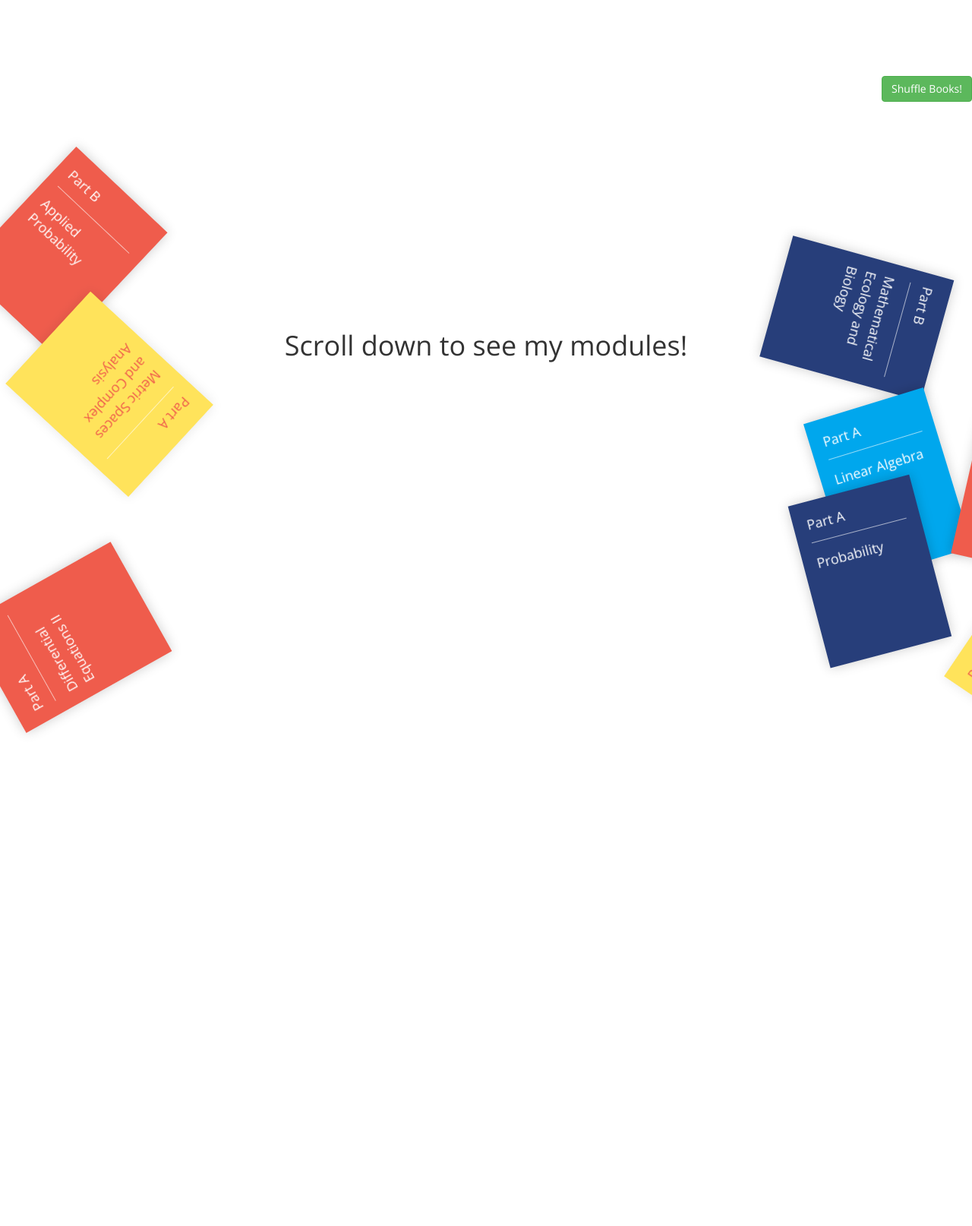
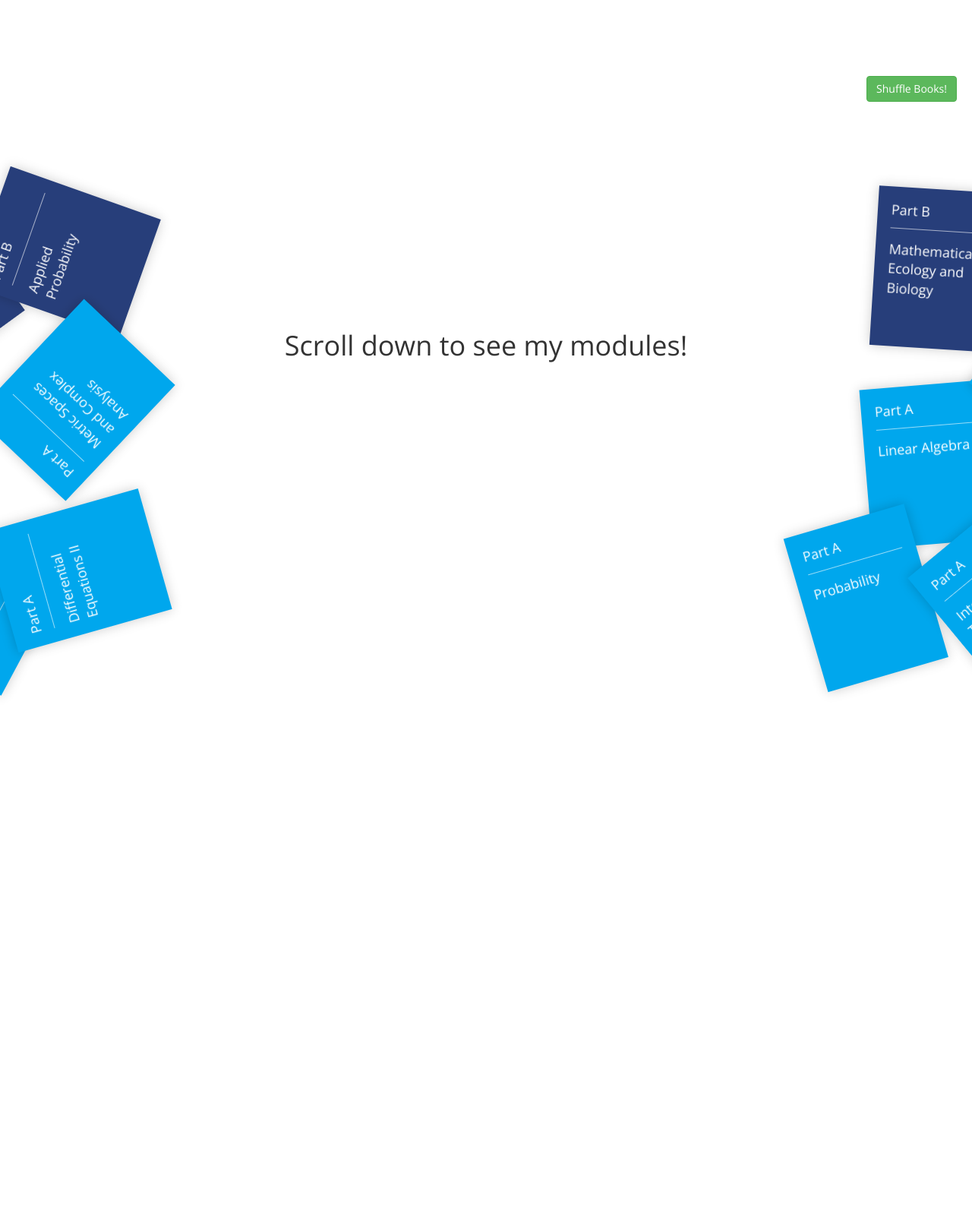
Before and after one commit to tzyl/tzyl.github.io, a Jekyll site: the page built from projects/css_scroll_demo/index.html, in a window 1280 px wide. Shown: the whole page at 76% size. Built offline with Jekyll 4.4.1, drawn with Linux system fonts in a browser that asks for light colours; nearby versions of some CDN libraries; after the commit the page ends 1564 px from its top, so only the background shows below that.

Commit message:
Commented scroll demo javascript. Improved and smoothed shuffle. Updated projects page.

```diff
--- a/projects/css_scroll_demo/css/demo.css
+++ b/projects/css_scroll_demo/css/demo.css
@@ -1,6 +1,6 @@
 body {
   overflow-x: hidden;
-  padding: 50px 0 50px 0;
+  padding-top: 50px;
   font-family: 'Open Sans', sans-serif;
 }
 
@@ -18,7 +18,7 @@
 #shuffle-button, #order-button {
   position: fixed;
   z-index: 1;
-  right: 0;
+  right: 20px;
 }
 
 #shuffle-button {
@@ -29,62 +29,104 @@
   top: 150px;
 }
 
+.tickets .target {
+  padding-bottom: 30px;
+}
+
 .tickets .ticket {
   -webkit-backface-visibility: hidden;
   -moz-backface-visibility: hidden;
   backface-visibility: hidden;
   -webkit-box-shadow: 0 0 15px rgba(0, 0, 0, 0.2);
   box-shadow: 0 0 15px rgba(0, 0, 0, 0.2);
-  height: 220px;
+  height: 210px;
   font-size: 18px;
   margin-bottom: 1em;
   overflow: hidden;
   padding: 1em;
   position: relative;
+  transition: all linear 0.1s;
 }
+
 @media (max-width: 1199px) {
   .tickets .ticket {
     font-size: 14px;
-    height: 180px;
+    height: 170px;
   }
 }
+
+@media (max-width: 991px) {
+  .tickets .ticket {
+    font-size: 11px;
+    height: 150px;
+  }
+}
+
 .tickets .ticket hr {
   border-color: rgba(255, 255, 255, 0.6);
   margin: 0 0 15px;
 }
+
 .tickets .ticket .title {
   background: rgba(255, 255, 255, 0.6);
   margin: 0 0 1em;
   padding: 5px;
   text-align: center;
 }
+
+.tickets .ticket.part-a {
+  background: #00a7ed;
+  color: #ffffff;
+}
+
+/*.tickets .ticket.part-a .title {
+  color: #00a7ed;
+}*/
+
+.tickets .ticket.part-b {
+  background: #273e7a;
+  color: #ffffff;
+}
+
+/*.tickets .ticket.part-b .title {
+  color: #273e7a;
+}*/
+/*
 .tickets .ticket.type1 {
   -webkit-box-shadow: 0 0 15px rgba(0, 0, 0, 0.1);
   box-shadow: 0 0 15px rgba(0, 0, 0, 0.1);
   background: #ffe35b;
   color: #ef5c4b;
 }
+
 .tickets .ticket.type1 .title {
   color: #ffe35b;
 }
+
 .tickets .ticket.type2 {
   background: #00a7ed;
   color: #ffffff;
 }
+
 .tickets .ticket.type2 .title {
   color: #00a7ed;
 }
+
 .tickets .ticket.type3 {
   background: #ef5c4c;
   color: #ffffff;
 }
+
 .tickets .ticket.type3 .title {
   color: #ef5c4c;
 }
+
 .tickets .ticket.type4 {
   background: #273e7a;
   color: #ffffff;
 }
+
 .tickets .ticket.type4 .title {
   color: #273e7a;
 }
+*/
--- a/projects/css_scroll_demo/index.html
+++ b/projects/css_scroll_demo/index.html
@@ -17,135 +17,177 @@
     <div class="container">
         <div class="row target">
             <div class="visible-sm visible-md visible-lg">
-                <div class="col-sm-3 col-md-2">
-                    <div class="ticket type1">
+                <div class="col-sm-2">
+                    <div class="ticket part-b">
                         <p>Part B</p>
                         <hr>
                         <p>Logic</p>
                     </div>
                 </div>
-                <div class="col-sm-3 col-md-2">
-                    <div class="ticket type2">
+                <div class="col-sm-2">
+                    <div class="ticket part-b">
                         <p>Part B</p>
                         <hr>
                         <p>Set Theory</p>
                     </div>
                 </div>
-                <div class="col-sm-3 col-md-2">
-                    <div class="ticket type3">
+                <div class="col-sm-2">
+                    <div class="ticket part-b">
                         <p>Part B</p>
                         <hr>
                         <p>Applied Probability</p>
                     </div>
                 </div>
-                <div class="col-sm-3 col-md-2">
-                    <div class="ticket type4">
+                <div class="col-sm-2">
+                    <div class="ticket part-b">
                         <p>Part B</p>
                         <hr>
                         <p>Mathematical Ecology and Biology</p>
                     </div>
                 </div>
-                <div class="col-sm-3 col-md-2">
-                    <div class="ticket type1">
+                <div class="col-sm-2">
+                    <div class="ticket part-b">
                         <p>Part B</p>
                         <hr>
                         <p>Applied Partial Differential Equations</p>
                     </div>
                 </div>
-                <div class="col-sm-3 col-md-2">
-                    <div class="ticket type2">
+                <div class="col-sm-2">
+                    <div class="ticket part-b">
                         <p>Part B</p>
                         <hr>
                         <p>Mathematical Models of Financial Derivatives</p>
                     </div>
                 </div>
-                <div class="col-sm-3 col-md-2">
-                    <div class="ticket type3">
+                <div class="col-sm-2">
+                    <div class="ticket part-b">
                         <p>Part B</p>
                         <hr>
                         <p>Viscous Flow</p>
                     </div>
                 </div>
-                <div class="col-sm-3 col-md-2">
-                    <div class="ticket type4">
+                <div class="col-sm-2">
+                    <div class="ticket part-b">
                         <p>Part B</p>
                         <hr>
                         <p>Graph Theory</p>
                     </div>
                 </div>
-                <div class="col-sm-3 col-md-2">
-                    <div class="ticket type1">
+                <div class="col-sm-2">
+                    <div class="ticket part-a">
                         <p>Part A</p>
                         <hr>
                         <p>Metric Spaces and Complex Analysis</p>
                     </div>
                 </div>
-                <div class="col-sm-3 col-md-2">
-                    <div class="ticket type2">
+                <div class="col-sm-2">
+                    <div class="ticket part-a">
                         <p>Part A</p>
                         <hr>
                         <p>Linear Algebra</p>
                     </div>
                 </div>
-                <div class="col-sm-3 col-md-2">
-                    <div class="ticket type3">
+                <div class="col-sm-2">
+                    <div class="ticket part-a">
                         <p>Part A</p>
                         <hr>
                         <p>Waves and Fluids</p>
                     </div>
                 </div>
-                <div class="col-sm-3 col-md-2">
-                    <div class="ticket type4">
+                <div class="col-sm-2">
+                    <div class="ticket part-a">
                         <p>Part A</p>
                         <hr>
                         <p>Differential Equations I</p>
                     </div>
                 </div>
+                <div class="col-sm-2">
+                    <div class="ticket part-a">
+                        <p>Part A</p>
+                        <hr>
+                        <p>Quantum Theory</p>
+                    </div>
+                </div>
+                <div class="col-sm-2">
+                    <div class="ticket part-a">
+                        <p>Part A</p>
+                        <hr>
+                        <p>Integration</p>
+                    </div>
+                </div>
+                <div class="col-sm-2">
+                    <div class="ticket part-a">
+                        <p>Part A</p>
+                        <hr>
+                        <p>Differential Equations II</p>
+                    </div>
+                </div>
+                <div class="col-sm-2">
+                    <div class="ticket part-a">
+                        <p>Part A</p>
+                        <hr>
+                        <p>Probability</p>
+                    </div>
+                </div>
+                <div class="col-sm-2">
+                    <div class="ticket part-a">
+                        <p>Part A</p>
+                        <hr>
+                        <p>Integral Transforms</p>
+                    </div>
+                </div>
+                <div class="col-sm-2">
+                    <div class="ticket part-a">
+                        <p>Part A</p>
+                        <hr>
+                        <p>Calculus of Variations</p>
+                    </div>
+                </div>
             </div>
-            <div class="visible-md visible-lg">
+            <!-- <div class="visible-sm visible-md visible-lg">
                 <div class="col-sm-3 col-md-2">
-                    <div class="ticket type1">
+                    <div class="ticket part-a">
                         <p>Part A</p>
                         <hr>
                         <p>Quantum Theory</p>
                     </div>
                 </div>
                 <div class="col-sm-3 col-md-2">
-                    <div class="ticket type2">
+                    <div class="ticket part-a">
                         <p>Part A</p>
                         <hr>
                         <p>Integration</p>
                     </div>
                 </div>
                 <div class="col-sm-3 col-md-2">
-                    <div class="ticket type3">
+                    <div class="ticket part-a">
                         <p>Part A</p>
                         <hr>
                         <p>Differential Equations II</p>
                     </div>
                 </div>
                 <div class="col-sm-3 col-md-2">
-                    <div class="ticket type4">
+                    <div class="ticket part-a">
                         <p>Part A</p>
                         <hr>
                         <p>Probability</p>
                     </div>
                 </div>
                 <div class="col-sm-3 col-md-2">
-                    <div class="ticket type1">
+                    <div class="ticket part-a">
                         <p>Part A</p>
                         <hr>
                         <p>Integral Transforms</p>
                     </div>
                 </div>
                 <div class="col-sm-3 col-md-2">
-                    <div class="ticket type2">
+                    <div class="ticket part-a">
                         <p>Part A</p>
                         <hr>
                         <p>Calculus of Variations</p>
                     </div>
                 </div>
-            </div>
+            </div> -->
             <!--
             <div class="visible-lg">
                 <div class="col-sm-3 col-md-2">
--- a/projects/css_scroll_demo/js/demo.js
+++ b/projects/css_scroll_demo/js/demo.js
@@ -1,62 +1,91 @@
 $(document).ready(function() {
-    function a(a) {
-        l = k.offset().top + k.outerHeight() - window.innerHeight;
-        var b = Math.min(a / l, 1);
-        o.each(function(a) {
-            var c = p[a],
-                d = c.offsetX * (1 - b),
-                e = c.offsetY * (1 - b),
-                f = c.rotation * (1 - b);
+    function initializePositions() {
+        // Set starting postions for tickets to be off screen.
+        tickets.each(function(idx) {
+            var ticket = $(this);
+            // Horizontal mid point of the target container holding the tickets.
+            var targetMidPoint = target.offset().left + (target.outerWidth() / 2);
+            // Horizontal mid point of the individual ticket. Use parent as it will always give the initial position without the CSS transform.
+            var ticketMidPoint = ticket.parent().offset().left + (ticket.parent().outerWidth() / 2);
+            // direction is 1 if ticket is further right or -1 if further left.
+            var direction = ticketMidPoint > targetMidPoint ? 1 : -1;
+
+            positions[idx] = {
+                offsetX: (Math.random() * nudgeX + startX) * direction,
+                offsetY: Math.random() * nudgeY - startY,
+                rotation: 300 * Math.random() - 150
+            };
+        });
+    }
+
+    function updatePositions(currentScroll) {
+        spaceAboveScreen = target.offset().top + target.outerHeight() - window.innerHeight;
+        // Calculate how far down we have progressed or if we have finished.
+        var scrollProgress = Math.min(currentScroll / spaceAboveScreen, 1);
+        // Update positions.
+        tickets.each(function(idx) {
+            var ticketPosition = positions[idx];
+            var newX = ticketPosition.offsetX * (1 - scrollProgress);
+            var newY = ticketPosition.offsetY * (1 - scrollProgress);
+            var newRotation = ticketPosition.rotation * (1 - scrollProgress);
+
             $(this).css({
-                transform: "translate3d(" + d + "px, " + e + "px, 0) rotate3D(0, 0, 1," + f + "deg)"
-            })
+                transform: "translate3d(" + newX + "px, " + newY + "px, 0) rotate3D(0, 0, 1," + newRotation + "deg)"
+            });
         })
     }
 
-    function b(a) {
-        var b = a + window.innerHeight / 2;
-        $(".three-dee").css({
-            "perspective-origin": "50% " + b + "px",
-            "-webkit-perspective-origin": "50% " + b + "px"
-        })
+    // 3D EFFECT
+    // function update3d(a) {
+    //     var b = a + window.innerHeight / 2;
+    //     $(".three-dee").css({
+    //         "perspective-origin": "50% " + b + "px",
+    //         "-webkit-perspective-origin": "50% " + b + "px"
+    //     })
+    // }
+
+    function checkScroll() {
+        var currentScroll = $(window).scrollTop();
+        // Cap the scroll in case we have scrolled past the target.
+        var currentScrollCapped = Math.min(currentScroll, Math.max(spaceAboveTarget, spaceAboveScreen));
+        // currentScrollCapped !== oldScrollCapped && (updatePositions(currentScroll), update3d(currentScroll), oldScrollCapped = currentScrollCapped)
+        if (currentScrollCapped !== oldScrollCapped) {
+            updatePositions(currentScroll);
+            oldScrollCapped = currentScrollCapped;
+        }
     }
 
-    function c() {
-        var c = $(window).scrollTop(),
-            d = Math.min(c, Math.max(m, l));
-        d !== n && (a(c), b(c), n = d)
+    function checkRequestLoop() {
+        checkScroll();
+        requestFrame(checkRequestLoop);
     }
 
-    function d() {
-        c(), q(d)
-    }
+    var containerAbove = $(".instruction-banner");
+    var target = $(".tickets .target");
+        //var navbar = $(".navbar-default");
 
-    var i = $(".instruction-banner"),
-        //j = $(".navbar-default"),
-        k = $(".tickets .target");
-    if (0 !== k.length) {
-        var l = k.offset().top + k.outerHeight() - window.innerHeight,
-            m = i.offset().top + i.outerHeight() //- j.outerHeight(),
-            n = null,
-            o = $(".tickets .ticket"),
-            p = [],
-            q = window.requestAnimationFrame || window.mozRequestAnimationFrame || window.webkitRequestAnimationFrame || window.msRequestAnimationFrame;
-        "undefined" != typeof q ? q(d) : $(window).on("scroll", c);
-        var r = .8 * window.innerHeight,
-            s = .2 * window.innerHeight,
-            t = .3 * window.innerWidth,
-            u = .1 * window.innerWidth,
-            v = k.offset().left + (k.outerWidth() >> 1);
-        o.each(function(a) {
-            var b = $(this),
-                c = b.offset().left + (b.outerWidth() >> 1),
-                d = c > v ? 1 : -1;
-            p[a] = {
-                offsetX: (Math.random() * u + t) * d,
-                offsetY: Math.random() * s - r,
-                rotation: 300 * Math.random() - 150
-            }
-        })
+    if (target.length !== 0) {
+        var spaceAboveScreen = target.offset().top + target.outerHeight() - window.innerHeight;
+        var spaceAboveTarget = containerAbove.offset().top + containerAbove.outerHeight(); //- navbar.outerHeight();
+        var oldScrollCapped = null;
+        var tickets = $(".tickets .ticket");
+        var positions = [];
+        var requestFrame = window.requestAnimationFrame || window.mozRequestAnimationFrame || window.webkitRequestAnimationFrame || window.msRequestAnimationFrame;
+
+        if (typeof requestFrame != "undefined") {
+            // Start animation frame check loop.
+            requestFrame(checkRequestLoop);
+        } else {
+            // Fallback to scroll listener.
+            $(window).on("scroll", checkScroll);
+        }
+
+        var startY = .8 * window.innerHeight;
+        var nudgeY = .2 * window.innerHeight;
+        var startX = .3 * window.innerWidth;
+        var nudgeX = .1 * window.innerWidth;
+
+        initializePositions();
     }
 
     $('#shuffle-button').click(function(e) {
@@ -65,15 +94,24 @@
 
         containers.each(function() {
             var container = $(this);
-            var nodes = container.children('.col-sm-3.col-md-2'); // All tickets
-            for (var i = 1; i < nodes.length; i++) {
-                // Move random child to the end
-                container.append(nodes.eq(Math.floor(Math.random() * nodes.length)));
+            var children = container.children();
+            while (children.length) {
+                container.append(children.splice(Math.floor(Math.random() * children.length), 1)[0]);
             }
-        })
+            // var nodes = container.children('.col-sm-3.col-md-2'); // All tickets
+            // for (var i = 0; i < nodes.length; i++) {
+            //     // Move random child to the end
+            //     container.append(nodes.eq(Math.floor(Math.random() * nodes.length)));
+            // }
+        });
+
+        // Recalculate new starting positions for the shuffled tickets.
+        tickets = $(".tickets .ticket");
+        initializePositions();
+        oldScrollCapped = null;
     });
 
     $('#order-button').click(function(e) {
         e.preventDefault();
-    })
-})
+    });
+});
```
Also changed, not shown: css/main.css (+9 -0 lines), projects/index.html (+16 -15 lines), images/chatroom.png (added), images/scrolldemo.png (added), images/scrolldemo_old.jpg (renamed from images/scrolldemo.jpg).
